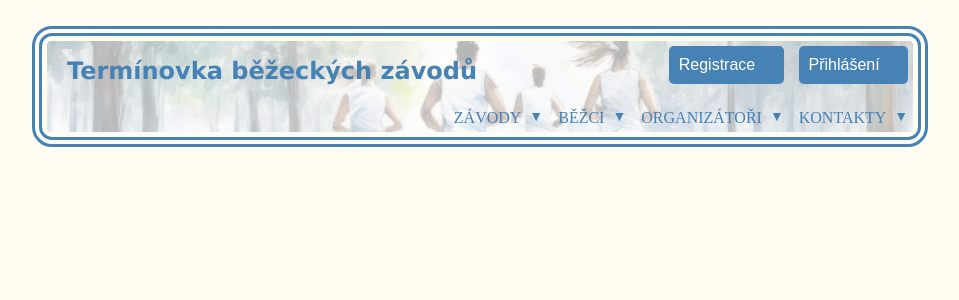
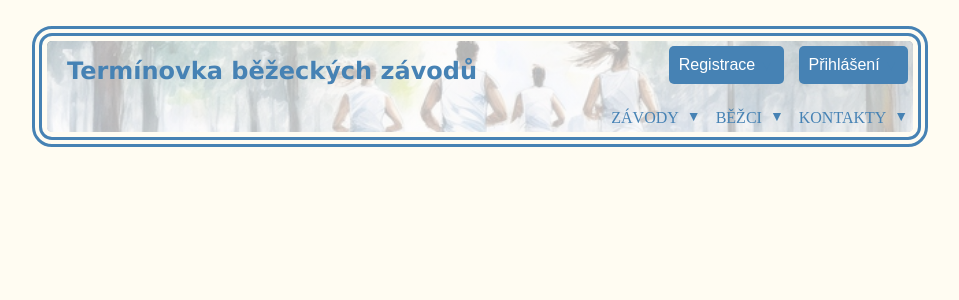
Before and after one commit to vsykora753/SDA_TERMINOVKA, a Django app: template users/templates/personal.html in a window 1280 px wide. Shown: the top 300 px of the page, without its empty margins (160-1119 px from the left). Run offline with Django 5.2, Linux system fonts and the light colour scheme; the template is opened without the code that fills it, so the values that code supplies are empty.

Commit message:
deleted dropdown link

```diff
--- a/templates/includes/nav_bar.html
+++ b/templates/includes/nav_bar.html
@@ -15,15 +15,6 @@
                         <div class="link_submenu_item"><a href="#">Tréninkové typy</a></div>
                     </div>
                 </li>
-                <li class="dropdown">
-                    <a href="/organizatori">Organizátoři<span class="arrow">▼</span></a>
-                    <div class="link_submenu">
-                        <div class="link_submenu_item"><a href="">Registrace</a></div>
-                        <div class="link_submenu_item"><a href="">Přihlášení</a></div>
-
-                    </div>
-                </li>
-
                 <li><a href="/kontakty">Kontakty<span class="arrow">▼</span></a></a></li>
             </ul>
         </nav>
```
